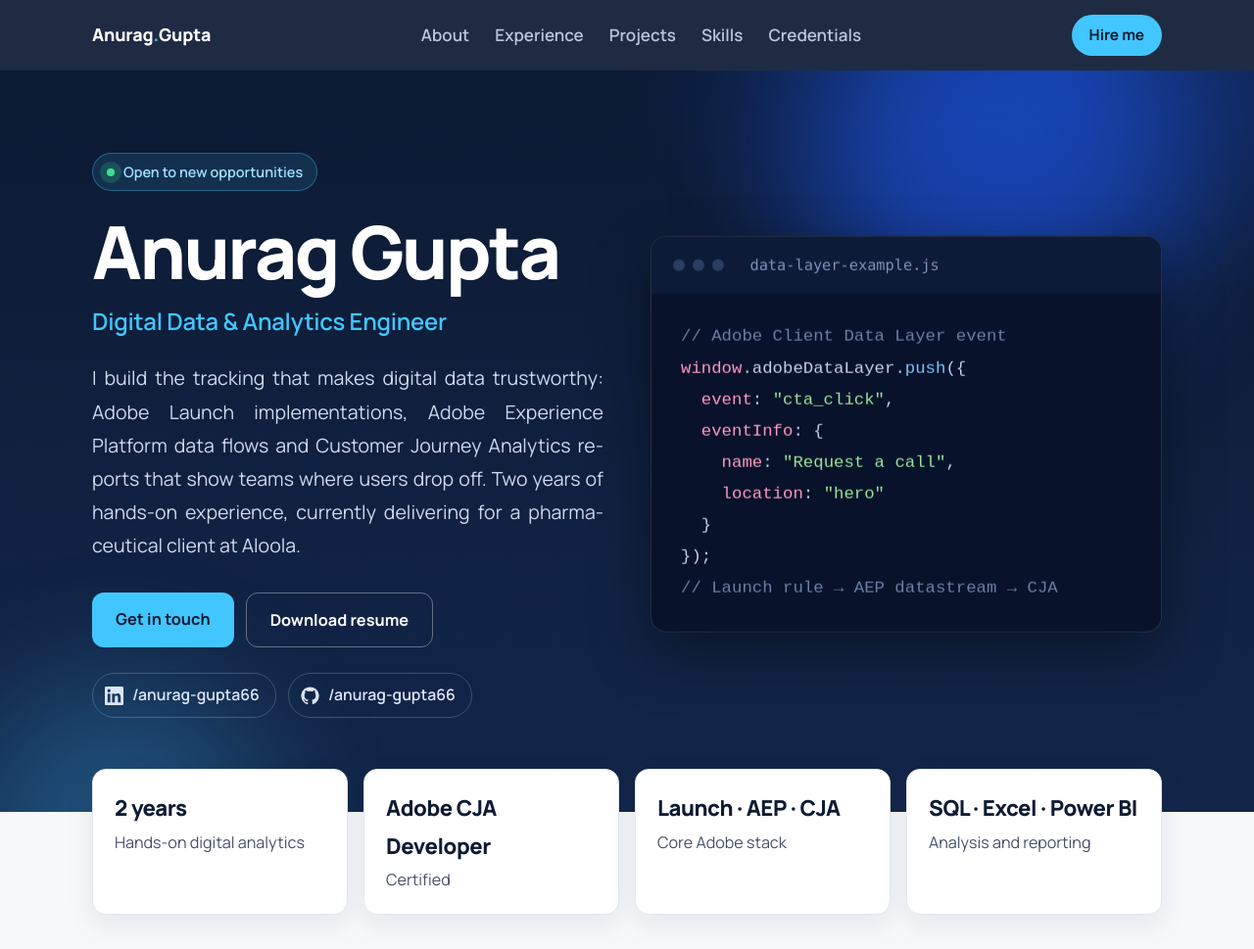
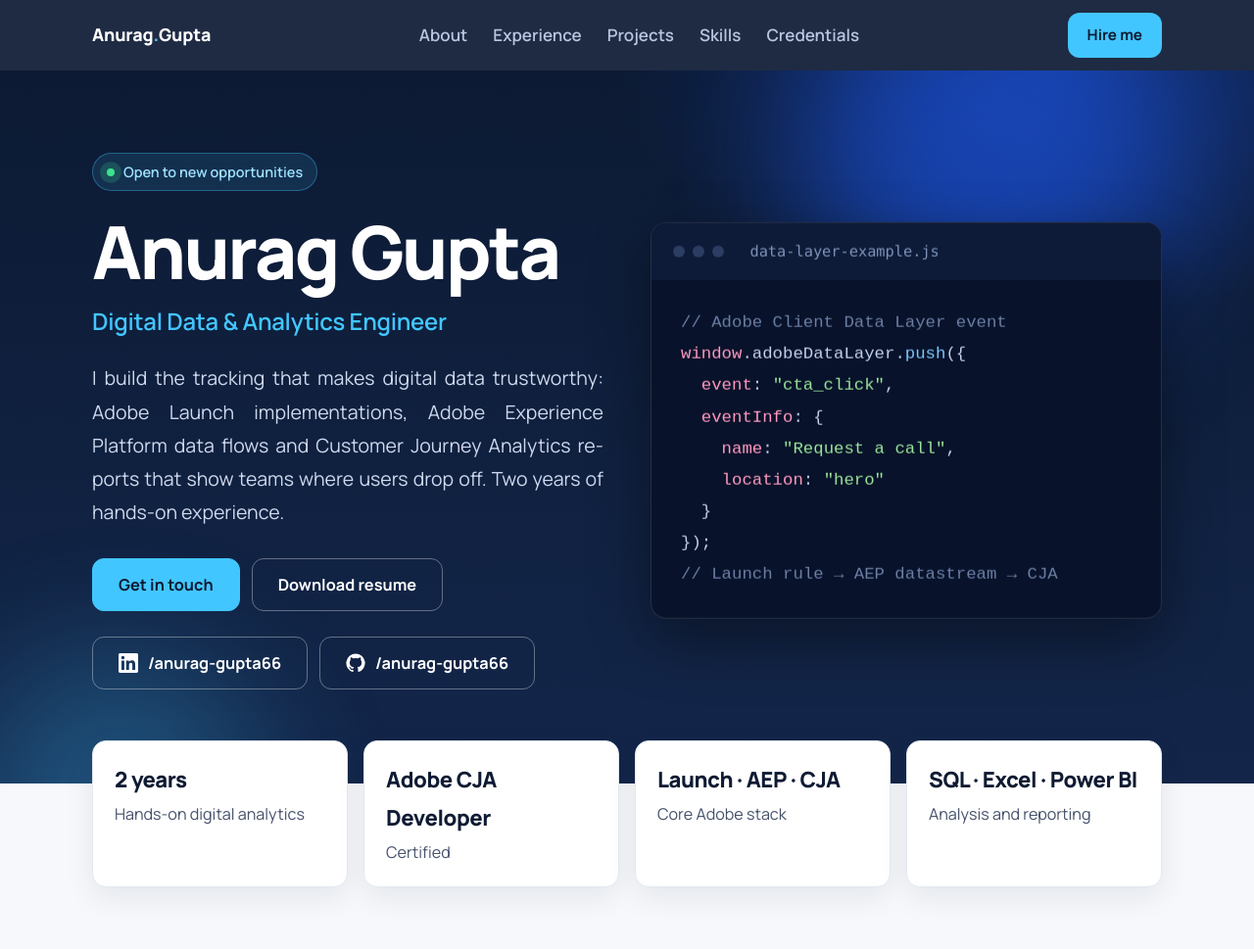
Before and after one commit to anurag-gupta66/portfolio, a plain HTML site: page index.html in a window 1280 px wide. Shown: the top 969 px of the page at 98% size. Drawn offline with Linux system fonts and the light colour scheme.

Commit message:
minor changes_2

```diff
--- a/index.html
+++ b/index.html
@@ -34,7 +34,7 @@ nav ul a::after{content:"";position:absolute;left:0;bottom:-2px;height:2px;width
 nav ul a:hover::after,nav ul a.act::after{transform:scaleX(1)}
 nav ul a.act{color:#fff}
 nav ul a:hover{color:#fff}
-.navcta{background:var(--cyan);color:var(--navy);font-weight:700;font-size:.9rem;padding:8px 18px;border-radius:999px;text-decoration:none}
+.navcta{background:var(--cyan);color:var(--navy);font-weight:700;font-size:.9rem;padding:10px 20px;border-radius:12px;text-decoration:none}
 /* hero */
 .hero{background:radial-gradient(700px 380px at 85% 0,#1f5eff55,transparent 65%),linear-gradient(180deg,var(--navy),var(--navy2));color:#cfd9ee;padding:84px 0 96px}
 .hero .wrap{display:grid;grid-template-columns:1fr 1fr;gap:48px;align-items:center}
@@ -44,14 +44,13 @@ nav ul a:hover{color:#fff}
 .hero h2{color:var(--cyan);font-size:1.4rem;font-weight:600;margin:12px 0 20px;letter-spacing:-.01em}
 .hero p{max-width:54ch;font-size:1.15rem}
 .btns{display:flex;flex-wrap:wrap;gap:12px;margin-top:30px}
-.btn{display:inline-block;padding:13px 24px;border-radius:12px;font-weight:700;font-size:.96rem;text-decoration:none;transition:transform .15s}
-.btn:hover{transform:translateY(-2px)}
-.btn.p{background:var(--cyan);color:var(--navy)}
-.btn.s{border:1.5px solid rgba(255,255,255,.35);color:#fff}
 .social{display:flex;flex-wrap:wrap;gap:12px;margin-top:26px}
-.social a{display:inline-flex;align-items:center;gap:9px;color:#dbe5f7;text-decoration:none;font-weight:600;font-size:.93rem;border:1px solid rgba(255,255,255,.2);padding:8px 16px 8px 12px;border-radius:999px}
-.social a:hover{border-color:var(--cyan);color:#fff}
-.social svg{width:19px;height:19px;fill:currentColor}
+.btn,.social a{display:inline-flex;align-items:center;justify-content:center;gap:10px;min-height:54px;padding:0 26px;border-radius:12px;font-family:inherit;font-weight:700;font-size:.96rem;line-height:1;text-decoration:none;white-space:nowrap;border:1.5px solid transparent;transition:transform .2s,border-color .2s,box-shadow .2s}
+.btn.p{background:var(--cyan);color:var(--navy);border-color:var(--cyan)}
+.btn.s,.social a{border-color:rgba(255,255,255,.35);color:#fff}
+.btn:hover,.social a:hover{transform:translateY(-3px)}
+.btn.s:hover,.social a:hover{border-color:var(--cyan)}
+.btn svg,.social svg{width:20px;height:20px;fill:currentColor;flex:none}
 .snippet{background:#08122a;border:1px solid rgba(255,255,255,.12);border-radius:16px;box-shadow:0 24px 60px rgba(0,0,0,.4);overflow:hidden;font-family:ui-monospace,'Cascadia Code',Consolas,monospace;font-size:1.02rem}
 .snippet .bar{display:flex;gap:8px;align-items:center;padding:16px 22px;background:#0d1b38;color:#7f93b8;font-size:.9rem}
 .snippet .bar i{width:12px;height:12px;border-radius:50%;background:#2c3d63;display:inline-block}
@@ -94,7 +93,7 @@ section{padding:84px 0 0}
 .certs li{padding:14px 0;border-bottom:1px solid var(--line);display:flex;justify-content:space-between;align-items:center;gap:16px;flex-wrap:nowrap}
 .certs li>div{flex:1;min-width:0}
 .certs li span{display:block;font-size:.95rem}
-.cv{font-weight:700;font-size:.92rem;text-decoration:none;white-space:nowrap;flex:none;border:1px solid var(--line);border-radius:999px;padding:5px 14px}
+.cv{font-weight:700;font-size:.92rem;text-decoration:none;white-space:nowrap;flex:none;border:1px solid var(--line);border-radius:12px;padding:7px 16px}
 .cv:hover{border-color:var(--blue);background:#eaf1ff}
 .certs li:last-child{border:0}
 .certs b{color:var(--ink)}
@@ -147,13 +146,12 @@ footer{background:#08122a;color:#7f93b8;text-align:center;padding:22px;font-size
 .proj:hover,.skill:hover,.stat:hover{transform:translateY(-6px);box-shadow:0 18px 40px rgba(31,94,255,.14);border-color:#b9ccff}
 .chips span,.tags span{transition:transform .2s,background .2s}
 .chips span:hover,.tags span:hover{transform:translateY(-3px) scale(1.05);background:#dbe7ff}
-.social a{transition:transform .2s,border-color .2s,color .2s}.social a:hover{transform:translateY(-3px)}
 .certs li{transition:padding-left .25s}.certs li:hover{padding-left:8px}
 .btn.p:hover{box-shadow:0 10px 26px rgba(66,198,255,.4)}
 
 @media(prefers-reduced-motion:reduce){.up,.snippet,.ln,.orb,.badge b,.cur{animation:none!important;opacity:1!important}.js .rv{opacity:1;transform:none}}
 @media(max-width:860px){.hero .wrap{grid-template-columns:1fr}.snippet{max-width:520px}.stats .wrap{grid-template-columns:1fr 1fr}.job{grid-template-columns:1fr;gap:14px}nav ul{display:none}}
-@media(max-width:480px){.snippet{font-size:.8rem}.snippet pre{padding:20px}.hero{padding:56px 0 80px}.stats .wrap{grid-template-columns:1fr}}
+@media(max-width:480px){.btn,.social a{white-space:normal;width:100%;padding:0 18px}.snippet{font-size:.8rem}.snippet pre{padding:20px}.hero{padding:56px 0 80px}.stats .wrap{grid-template-columns:1fr}}
 @media(prefers-reduced-motion:reduce){*{transition:none!important;scroll-behavior:auto!important}}
 @media print{nav,.contact .btns{display:none}}
 </style>
@@ -171,7 +169,7 @@ footer{background:#08122a;color:#7f93b8;text-align:center;padding:22px;font-size
     <div class="badge up" style="--i:0"><b></b>Open to new opportunities</div>
     <h1 class="up" style="--i:1">Anurag Gupta</h1>
     <h2 class="up" style="--i:2">Digital Data &amp; Analytics Engineer</h2>
-    <p class="up" style="--i:3">I build the tracking that makes digital data trustworthy: Adobe Launch implementations, Adobe Experience Platform data flows and Customer Journey Analytics reports that show teams where users drop off. Two years of hands-on experience, currently delivering for a pharmaceutical client at Aloola.</p>
+    <p class="up" style="--i:3">I build the tracking that makes digital data trustworthy: Adobe Launch implementations, Adobe Experience Platform data flows and Customer Journey Analytics reports that show teams where users drop off. Two years of hands-on experience.</p>
     <div class="btns up" style="--i:4">
       <a class="btn p" href="#contact">Get in touch</a>
       <a class="btn s" href="https://drive.google.com/file/d/1AVCk2FEeN_d_ddgoAx3JbU4vP9oj3EjH/view?usp=sharing" target="_blank" rel="noopener">Download resume</a>
@@ -213,7 +211,7 @@ footer{background:#08122a;color:#7f93b8;text-align:center;padding:22px;font-size
     <div>
       <h3>Software Engineer, Digital Data &amp; Analytics</h3>
       <ul>
-        <li class="rv"><strong>Web data collection:</strong> Designed and deployed tracking with Adobe Data Collection and Adobe Launch across multiple client websites for a pharmaceutical company, capturing page-level events and custom data. Tested every implementation to improve accuracy and close reporting gaps.</li>
+        <li class="rv"><strong>Web data collection:</strong> Designed and deployed custom tracking with Adobe Data Collection and Adobe Launch across 10+ client websites for a pharmaceutical company, capturing page-level events and custom data. Tested every implementation to improve accuracy and close reporting gaps.</li>
         <li class="rv"><strong>Adobe Experience Platform:</strong> Used AEP schemas and datastreams to structure and route tracking data for downstream analysis.</li>
         <li class="rv"><strong>Customer Journey Analytics:</strong> Configured CJA connections and data views, mapped user journeys, found drop-off points and quantified business impact for stakeholders.</li>
         <li class="rv"><strong>Data quality:</strong> Ran routine validation checks to catch anomalies and clean datasets, keeping tracking accurate across digital properties.</li>
@@ -279,9 +277,8 @@ footer{background:#08122a;color:#7f93b8;text-align:center;padding:22px;font-size
     <h2 class="rv">Let’s work together</h2>
     <p>I’m looking for my next role in digital analytics and data implementation. Send me a message and I’ll get back to you.</p>
     <div class="btns" style="justify-content:center">
-      <a class="btn p" href="mailto:anuraggupta7237@gmail.com">anuraggupta7237@gmail.com</a>
-      <!-- TODO: replace the dummy number below (in both href and text) with your real number -->
-      <a class="btn s" href="tel:+919601654610" aria-label="Call +91 96016 54610">&#9742; +91 98765 43210</a>
+      <a class="btn s" href="mailto:anuraggupta7237@gmail.com" aria-label="Email anuraggupta7237@gmail.com"><svg viewBox="0 0 24 24" aria-hidden="true"><path d="M2 5.5A2.5 2.5 0 0 1 4.5 3h15A2.5 2.5 0 0 1 22 5.5v13a2.5 2.5 0 0 1-2.5 2.5h-15A2.5 2.5 0 0 1 2 18.5v-13zm2.3.2L12 11.6l7.7-5.9A.5.5 0 0 0 19.5 5h-15a.5.5 0 0 0-.2.7zM20 8.1l-7.4 5.7a1 1 0 0 1-1.2 0L4 8.1v10.4c0 .3.2.5.5.5h15c.3 0 .5-.2.5-.5V8.1z"/></svg>anuraggupta7237@gmail.com</a>
+      <a class="btn s" href="tel:+919601654610" aria-label="Call +91 96016 54610"><svg viewBox="0 0 24 24" aria-hidden="true"><path d="M6.6 10.8a15.1 15.1 0 0 0 6.6 6.6l2.2-2.2a1 1 0 0 1 1-.25c1.1.37 2.3.57 3.6.57a1 1 0 0 1 1 1V20a1 1 0 0 1-1 1C10.6 21 3 13.4 3 4a1 1 0 0 1 1-1h3.5a1 1 0 0 1 1 1c0 1.25.2 2.45.57 3.6a1 1 0 0 1-.25 1l-2.2 2.2z"/></svg>+91 96016 54610</a>
     </div>
     <div class="social">
       <a href="https://www.linkedin.com/in/anurag-gupta66/" target="_blank" rel="noopener" aria-label="LinkedIn: anurag-gupta66"><svg viewBox="0 0 24 24" aria-hidden="true"><path d="M20.45 20.45h-3.56v-5.57c0-1.33-.03-3.04-1.85-3.04-1.86 0-2.14 1.45-2.14 2.94v5.67H9.35V9h3.41v1.56h.05c.48-.9 1.64-1.85 3.37-1.85 3.6 0 4.27 2.37 4.27 5.46v6.28zM5.34 7.43a2.06 2.06 0 1 1 0-4.12 2.06 2.06 0 0 1 0 4.12zM7.12 20.45H3.56V9h3.56v11.45zM22.22 0H1.77C.79 0 0 .77 0 1.73v20.54C0 23.23.79 24 1.77 24h20.45c.98 0 1.78-.77 1.78-1.73V1.73C24 .77 23.2 0 22.22 0z"/></svg>/anurag-gupta66</a>
```
